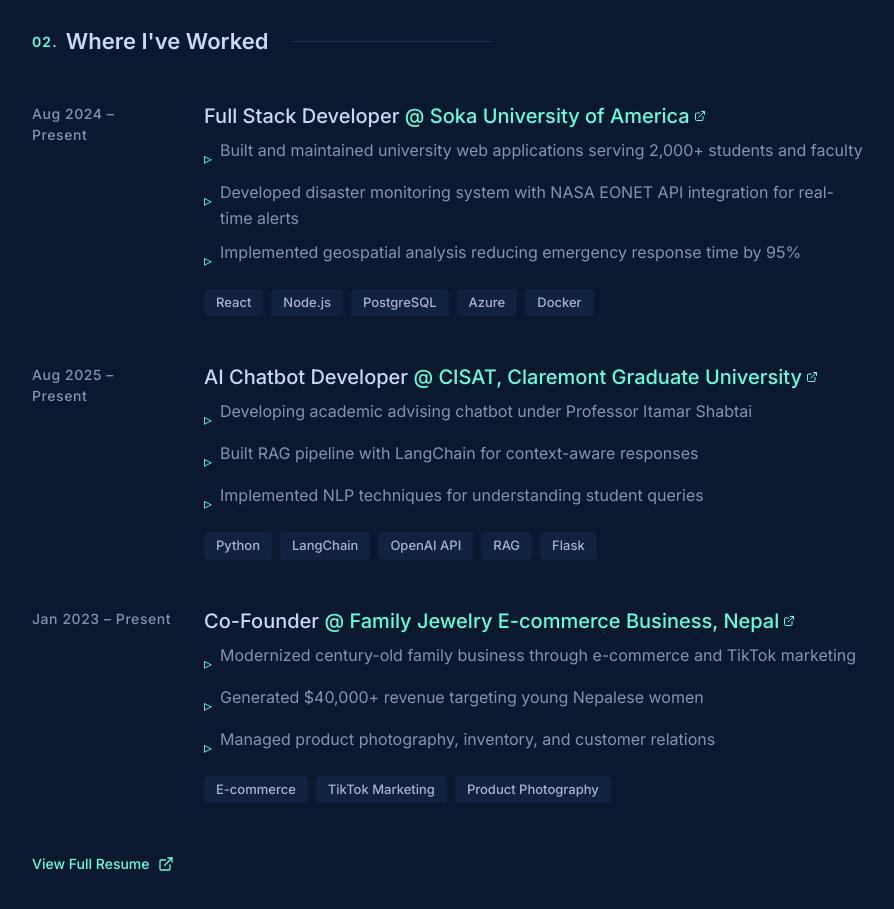
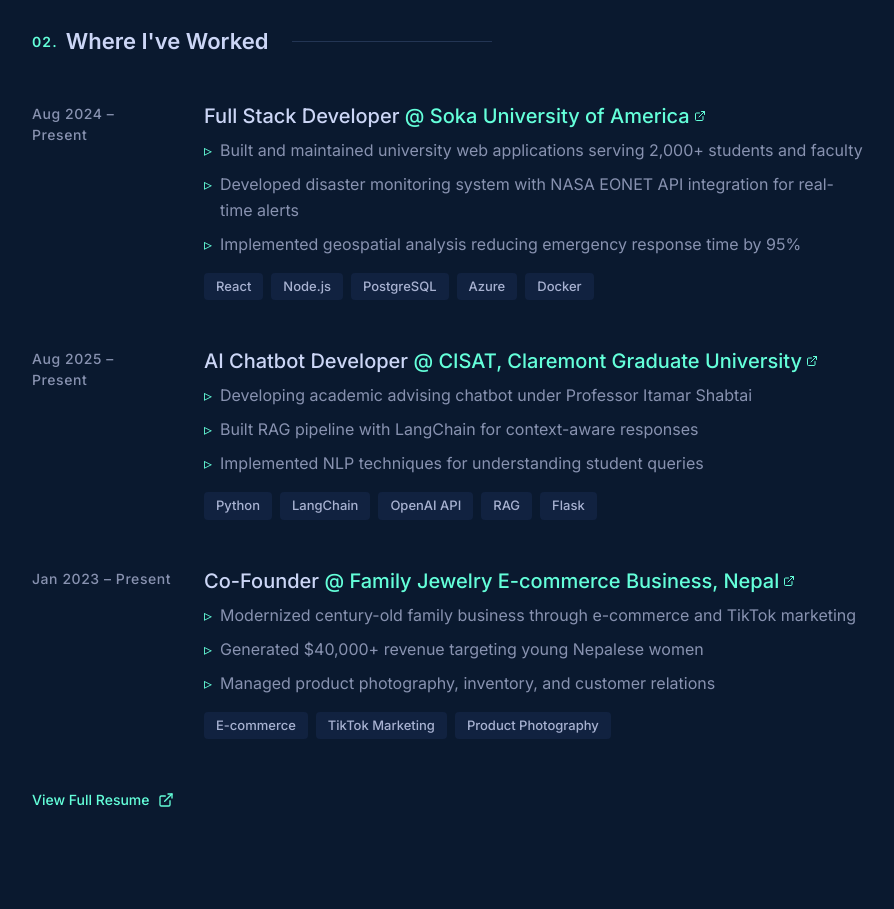
Before and after one commit to Aashisho1o1/aahishsunar, a React (Vite) app in the folder app/: page / in a window 1280 px wide. Shown: the part 1480-2389 px from the top of the page, without its empty margins (267-1161 px from the left). Built offline with nearby package versions, Linux system fonts and the light colour scheme.

Commit message:
fix: align experience bullet markers with text baseline

```diff
--- a/app/src/sections/Experience.tsx
+++ b/app/src/sections/Experience.tsx
@@ -91,9 +91,9 @@
                   {exp.bullets.map((bullet, bIndex) => (
                     <li
                       key={bIndex}
-                      className="body-text flex items-start"
+                      className="body-text flex items-baseline"
                     >
-                      <span className="text-accent mr-2 mt-2">▹</span>
+                      <span className="text-accent mr-2 shrink-0">▹</span>
                       <span>{bullet}</span>
                     </li>
                   ))}
```
